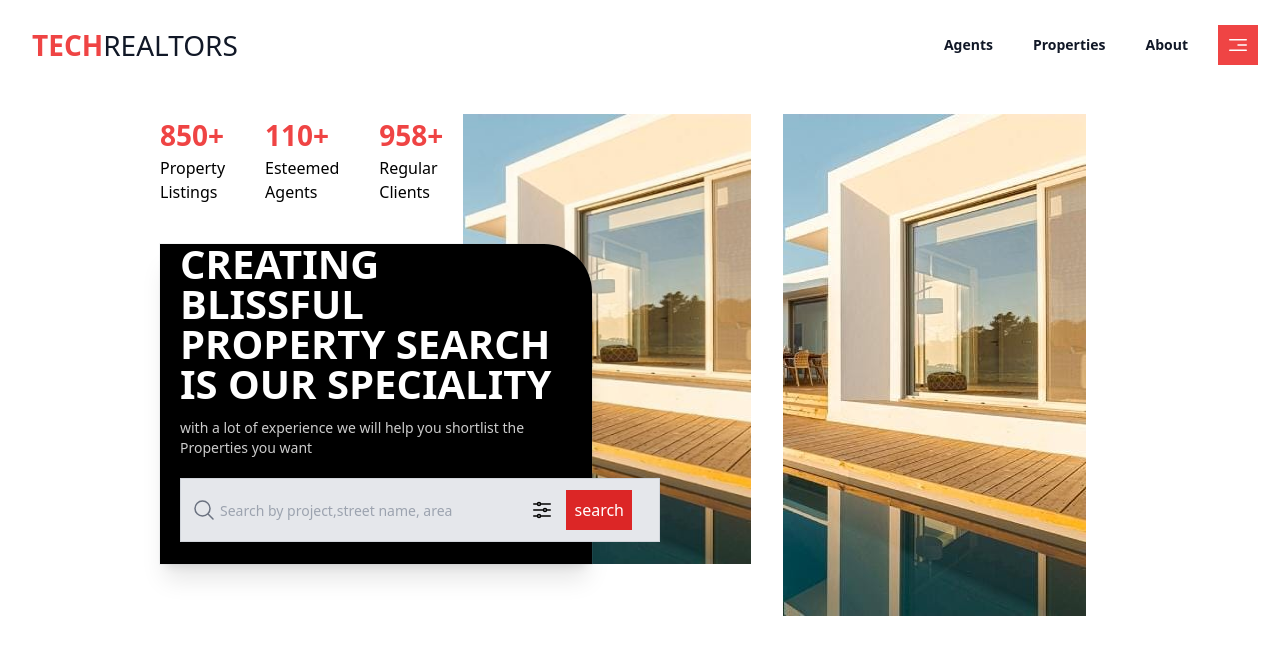
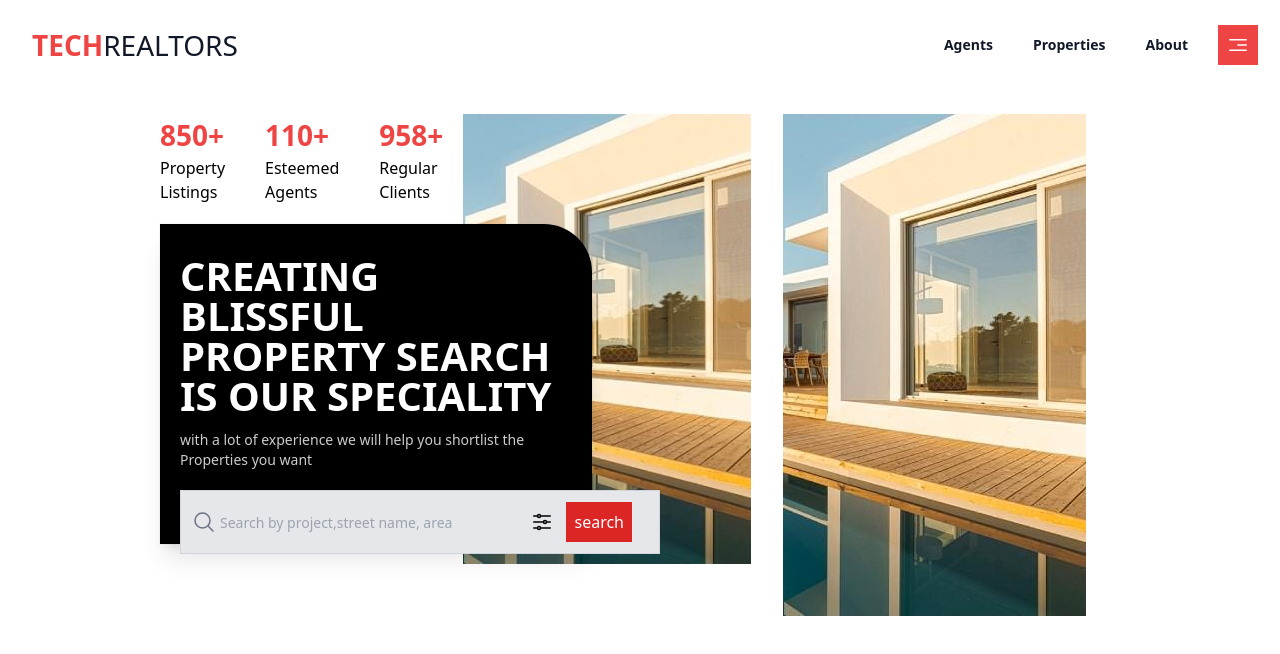
Before and after one commit to SRIRAMS2002/nagarcoil-project, a Next.js app: page / in a window 1280 px wide. Shown: the top 654 px of the page. Built offline with nearby package versions, Linux system fonts and the light colour scheme.

Commit message:
height-ui

```diff
--- a/src/Components/Hero.jsx
+++ b/src/Components/Hero.jsx
@@ -30,8 +30,8 @@ const Hero = () => {
           </div>
         </div>
         {/* content */}
-        <div className="relative   bg-black w-[18rem] h-[16rem] max-w-none rounded-se-[3rem]  shadow-xl ring-1 ring-gray-400/10 sm:w-[27rem] sm:h-[20rem] mt-5 md:-ml-4 lg:-ml-0">
-          <h1 className="relative text-white max-w-sm mx-5 font-bold text-2xl md:leading-10 md:mt-10 mt-5 md:text-[40px]">CREATING BLISSFUL PROPERTY SEARCH IS OUR SPECIALITY</h1>
+        <div className="relative   bg-black w-[18rem] h-[18rem] max-w-none rounded-se-[3rem]  shadow-xl ring-1 ring-gray-400/10 sm:w-[27rem] sm:h-[20rem] mt-5 md:-ml-4 lg:-ml-0">
+          <h1 className="relative text-white max-w-sm mx-5 font-bold text-2xl md:leading-10 pt-8 md:text-[40px]">CREATING BLISSFUL PROPERTY SEARCH IS OUR SPECIALITY</h1>
           <p className="text-white/80 mx-5 text-sm mt-3.5 max-w-sm">with a lot of experience we will help you shortlist the Properties you want</p>
 
           {/* input */}
```
